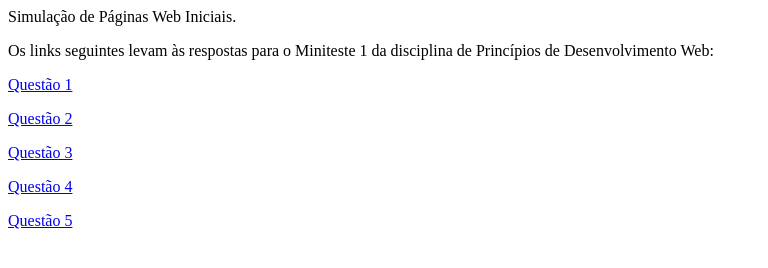
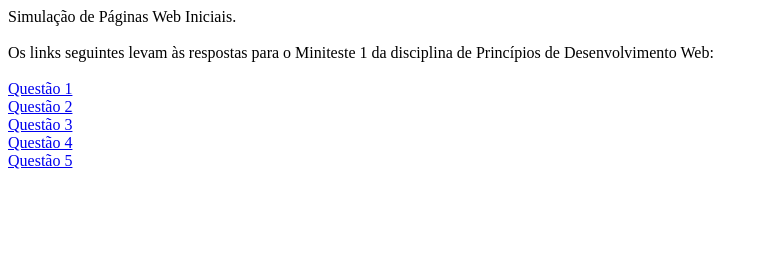
Before and after one commit to gutenbergfpj/minitestes-pdw, a plain HTML site: page miniteste1/index.html in a window 1280 px wide. Shown: the whole page, without its empty margins (0-768 px from the left). Drawn offline with Linux system fonts and the light colour scheme.

Commit message:
Segunda iteração de index.html

```diff
--- a/miniteste1/index.html
+++ b/miniteste1/index.html
@@ -1,28 +1,29 @@
 <!DOCTYPE html>
+
 <html>
+
     <head>
         Simulação de Páginas Web Iniciais.
     </head>
+
     <body>
+
         <header>
-            <p>
+            <br>
             Os links seguintes levam às respostas para o Miniteste 1 da disciplina de Princípios de Desenvolvimento Web:
-            </p>
         </header>
-        <p>
+
+        <br>
             <a href="resposta1.txt">Questão 1</a>
-        </p>
-        <p>
+        <br>
             <a href="resposta2.txt">Questão 2</a>
-        </p>
-        <p>
+        <br>
             <a href="resposta3.txt">Questão 3</a>
-        </p>
-        <p>
+        <br>
             <a href="resposta4.txt">Questão 4</a>
-        </p>
-        <p>
+        <br>
             <a href="resposta5.txt">Questão 5</a>
-        </p>
+
     </body>
+
 </html>
```
